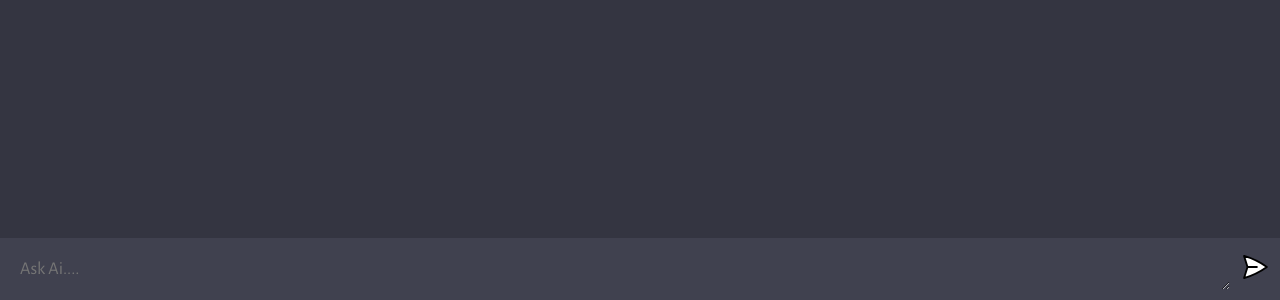
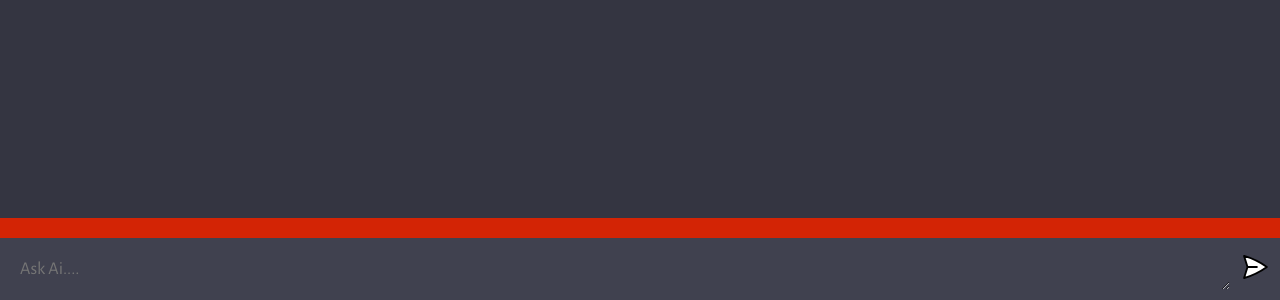
Before and after one commit to Saransh583/myai, a website built with Vite: page client/index.html in a window 1280 px wide. Shown: the part 582-882 px from the top of the page. Built offline with nearby package versions, Linux system fonts and the light colour scheme.

Commit message:
update color back

```diff
--- a/client/style.css
+++ b/client/style.css
@@ -8,7 +8,7 @@
 }
 
 body {
-  background: #343541;
+  background: #d32405;
 }
 
 #app {
```
